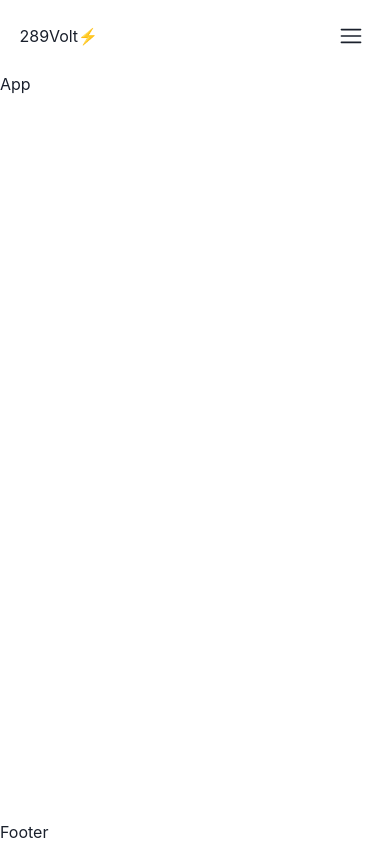
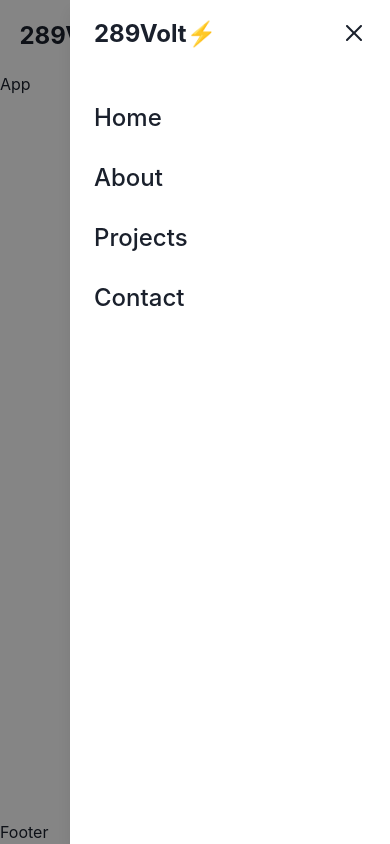
Before and after one commit to 289Volts/portfolio-test, a React (Vite) app: page / in a window 390 px wide. Both pictures are taken after a click on the button "menu". Built offline with nearby package versions, Linux system fonts and the light colour scheme.

Commit message:
feat: mobile nav done

```diff
--- a/src/components/Icons/HamburgerIcon.tsx
+++ b/src/components/Icons/HamburgerIcon.tsx
@@ -11,8 +11,8 @@
       <path
         d="M1.5 3C1.22386 3 1 3.22386 1 3.5C1 3.77614 1.22386 4 1.5 4H13.5C13.7761 4 14 3.77614 14 3.5C14 3.22386 13.7761 3 13.5 3H1.5ZM1 7.5C1 7.22386 1.22386 7 1.5 7H13.5C13.7761 7 14 7.22386 14 7.5C14 7.77614 13.7761 8 13.5 8H1.5C1.22386 8 1 7.77614 1 7.5ZM1 11.5C1 11.2239 1.22386 11 1.5 11H13.5C13.7761 11 14 11.2239 14 11.5C14 11.7761 13.7761 12 13.5 12H1.5C1.22386 12 1 11.7761 1 11.5Z"
         fill="currentColor"
-        fill-rule="evenodd"
-        clip-rule="evenodd"
+        fillRule="evenodd"
+        clipRule="evenodd"
       ></path>
     </svg>
   );
--- a/src/components/Layout/Header.tsx
+++ b/src/components/Layout/Header.tsx
@@ -1,16 +1,23 @@
-import { Box, Flex, IconButton, Link } from "@chakra-ui/react";
+import { Box, Flex, IconButton, useDisclosure } from "@chakra-ui/react";
 import HamburgerIcon from "../Icons/HamburgerIcon";
+import Logo from "./Logo";
+import MobileNavMenu from "./MobileNavMenu";
 
 export const Header = () => {
+  const { isOpen, onOpen, onClose } = useDisclosure();
+
   return (
     <Box bg="white" as="header">
       <Flex justify="space-between" mx="auto" py="4" width="90%" align="center">
-        <Link href="/">289Volt⚡️</Link>
+        <Logo />
+
         <IconButton
+          onClick={onOpen}
           variant="ghost"
           aria-label="menu"
           icon={<HamburgerIcon className="h-6 w-6" />}
         />
+        <MobileNavMenu isOpen={isOpen} onClose={onClose} />
       </Flex>
     </Box>
   );
--- /dev/null
+++ b/src/components/Layout/Logo.tsx
@@ -0,0 +1,11 @@
+import { Link } from "@chakra-ui/react";
+
+const Logo = () => {
+  return (
+    <Link href="/" fontSize="2xl" fontWeight="bold">
+      289Volt⚡️
+    </Link>
+  );
+};
+
+export default Logo;
--- /dev/null
+++ b/src/components/Layout/MobileNavMenu.tsx
@@ -0,0 +1,42 @@
+import {
+  Drawer,
+  DrawerBody,
+  DrawerCloseButton,
+  DrawerContent,
+  DrawerHeader,
+  DrawerOverlay,
+} from "@chakra-ui/react";
+import Logo from "./Logo";
+import NavLinks from "./NavLinks";
+
+type TMobileNavMenuProps = {
+  isOpen: boolean;
+  onClose: () => void;
+};
+
+const MobileNavMenu = ({ isOpen, onClose }: TMobileNavMenuProps) => {
+  return (
+    <Drawer isOpen={isOpen} placement="right" onClose={onClose}>
+      <DrawerOverlay />
+      <DrawerContent>
+        <DrawerCloseButton top="13px" right="4" size="lg" />
+        <DrawerHeader>
+          <Logo />
+        </DrawerHeader>
+
+        <DrawerBody>
+          <NavLinks onClose={onClose} />
+        </DrawerBody>
+
+        {/* <DrawerFooter>
+          <Button variant="outline" mr={3} onClick={onClose}>
+            Cancel
+          </Button>
+          <Button colorScheme="blue">Save</Button>
+        </DrawerFooter> */}
+      </DrawerContent>
+    </Drawer>
+  );
+};
+
+export default MobileNavMenu;
--- /dev/null
+++ b/src/components/Layout/NavLinks.tsx
@@ -0,0 +1,29 @@
+import { Link, VStack } from "@chakra-ui/react";
+
+const NavLinks = ({ onClose }: { onClose: () => void }) => {
+  return (
+    <VStack
+      as="nav"
+      align="start"
+      spacing="6"
+      fontSize="2xl"
+      mt="6"
+      fontWeight="medium"
+    >
+      <Link onClick={onClose} href="/">
+        Home
+      </Link>
+      <Link onClick={onClose} href="/#about">
+        About
+      </Link>
+      <Link onClick={onClose} href="/#projects">
+        Projects
+      </Link>
+      <Link onClick={onClose} href="/#contact">
+        Contact
+      </Link>
+    </VStack>
+  );
+};
+
+export default NavLinks;
```
